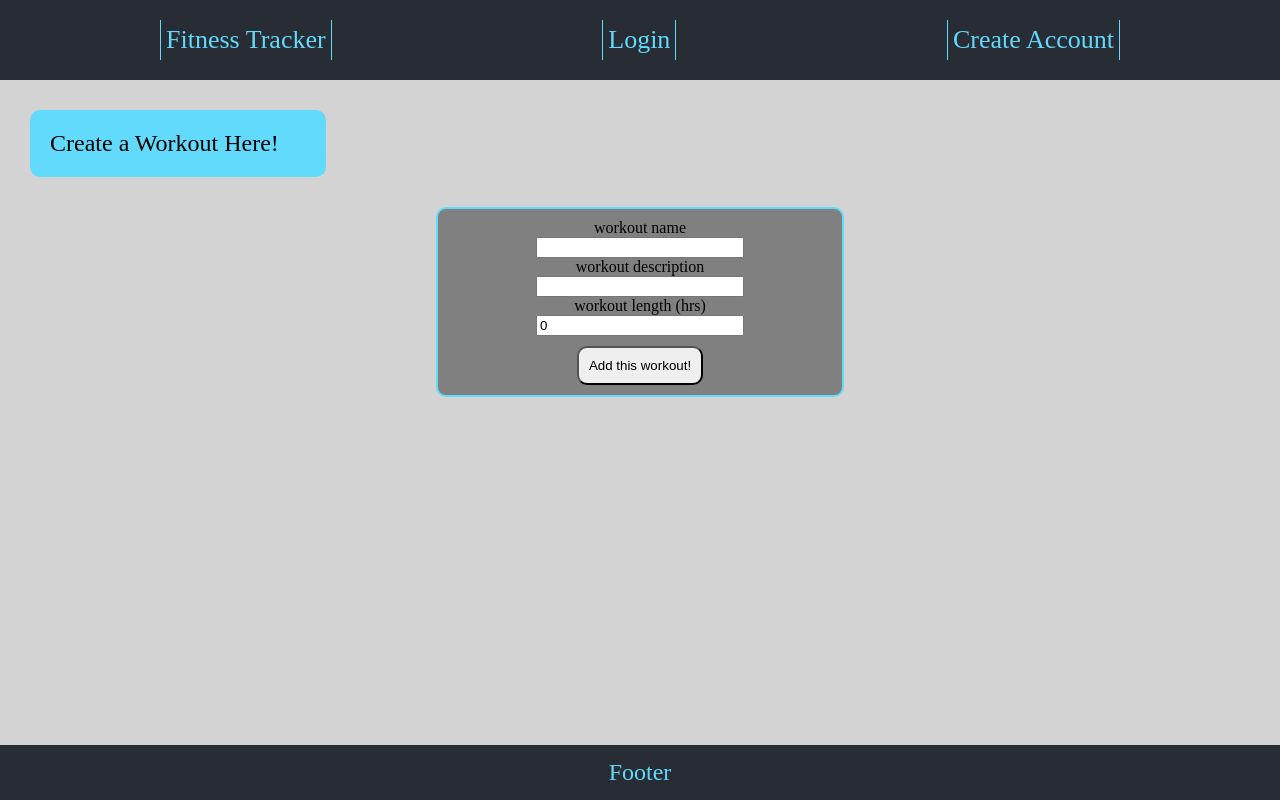
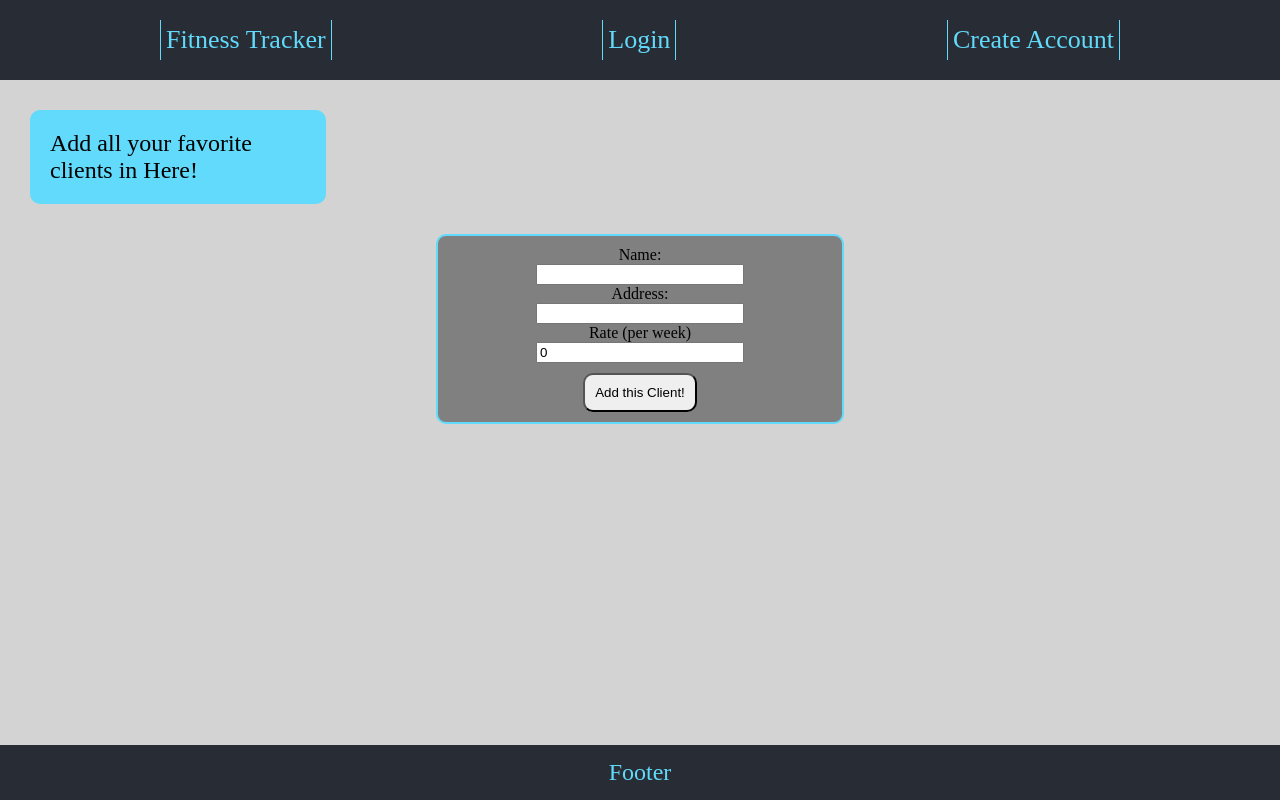
Before and after one commit to tylermckell01/BE-Capstone-FE, a React (Create React App) app: page /add-workout in a window 1280 px wide. Built offline with nearby package versions, Linux system fonts and the light colour scheme.

Commit message:
app runs and I have begun to swap wording to make it more client based

```diff
--- a/src/custom-components/MyWorkoutCards.jsx
+++ b/src/custom-components/MyWorkoutCards.jsx
@@ -158,7 +158,7 @@ export default function MyWorkoutCards() {
 
   const renderWorkoutdata = () => {
     if (yourWorkoutData.length === 0) {
-      return <div>No workout data available.</div>;
+      return <div>No Client data available.</div>;
     }
 
     return yourWorkoutData?.map((workout, idx) => {
@@ -167,7 +167,7 @@ export default function MyWorkoutCards() {
           <div className="workout-name">
             {isEditing && editingWorkout.workout_id === workout.workout_id ? (
               <div className="title">
-                Workout Name:
+                Name:
                 <input
                   type="text"
                   defaultValue={workout.workout_name}
@@ -180,13 +180,13 @@ export default function MyWorkoutCards() {
                 />
               </div>
             ) : (
-              <div className="title">Workout Name: {workout.workout_name}</div>
+              <div className="title"> Name: {workout.workout_name}</div>
             )}
           </div>
           <div className="workout-description">
             {isEditing && editingWorkout.workout_id === workout.workout_id ? (
               <div className="title">
-                Description:
+                Address:
                 <input
                   type="text"
                   defaultValue={workout.description}
@@ -199,13 +199,13 @@ export default function MyWorkoutCards() {
                 />
               </div>
             ) : (
-              <div className="title">Description: {workout.description}</div>
+              <div className="title">Address: {workout.description}</div>
             )}
           </div>
           <div className="workout-length">
             {isEditing && editingWorkout.workout_id === workout.workout_id ? (
               <div className="title">
-                Length (hrs):
+                Rate (per week):
                 <input
                   type="text"
                   defaultValue={workout.length}
@@ -218,7 +218,7 @@ export default function MyWorkoutCards() {
                 />
               </div>
             ) : (
-              <div className="title">Length (hrs): {workout.length}</div>
+              <div className="title">Rate (per week): ${workout.length}</div>
             )}
           </div>
           <div className="workout-exercises">
--- a/src/forms/NewWorkoutForm.jsx
+++ b/src/forms/NewWorkoutForm.jsx
@@ -36,10 +36,10 @@ export default function NewWorkoutForm() {
 
   return (
     <div className="new-workout-form-container">
-      <div className="page-title">Create a Workout Here!</div>
+      <div className="page-title">Add all your favorite clients in Here!</div>
       <form onSubmit={handleSubmit}>
         <div className="new-workout-form">
-          <label htmlFor="workout-name">workout name </label>
+          <label htmlFor="workout-name">Name: </label>
           <input
             id="workout-name"
             name="workout_name"
@@ -49,7 +49,7 @@ export default function NewWorkoutForm() {
             onChange={handleFieldUpdate}
           />
 
-          <label htmlFor="workout-description">workout description</label>
+          <label htmlFor="workout-description">Address: </label>
           <input
             id="workout-description"
             name="description"
@@ -59,7 +59,7 @@ export default function NewWorkoutForm() {
             onChange={handleFieldUpdate}
           />
 
-          <label htmlFor="workout-length">workout length (hrs)</label>
+          <label htmlFor="workout-length">Rate (per week)</label>
           <input
             id="workout-length"
             name="length"
@@ -69,7 +69,7 @@ export default function NewWorkoutForm() {
             onChange={handleFieldUpdate}
           />
 
-          <button type="submit">Add this workout!</button>
+          <button type="submit">Add this Client!</button>
         </div>
       </form>
     </div>
--- a/src/navigation/AuthHeader.jsx
+++ b/src/navigation/AuthHeader.jsx
@@ -21,11 +21,11 @@ export default function AuthHeader() {
         </NavLink>
 
         <NavLink to="/my-workouts" className="header-link">
-          My Workouts
+          My Clients
         </NavLink>
 
         <NavLink to="/add-workout" className="header-link">
-          + Workout
+          + Client
         </NavLink>
 
         <NavLink to="/add-gym" className="header-link">
--- a/src/pages/MyWorkouts.jsx
+++ b/src/pages/MyWorkouts.jsx
@@ -3,7 +3,7 @@ import MyWorkoutCards from "../custom-components/MyWorkoutCards";
 export default function MyWorkouts() {
   return (
     <div className="my-workouts">
-      <div className="workout-page-title">Your Workouts</div>
+      <div className="workout-page-title">Your Clients</div>
       <MyWorkoutCards />
     </div>
   );
```
